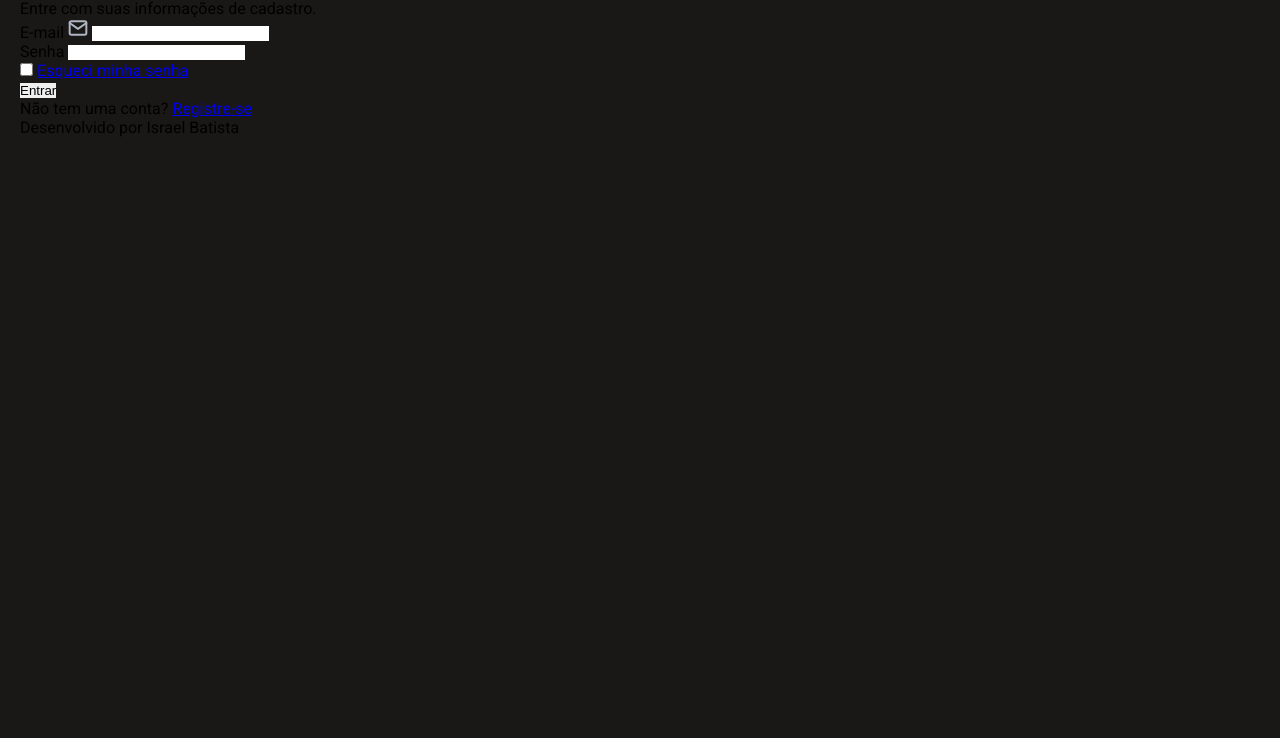
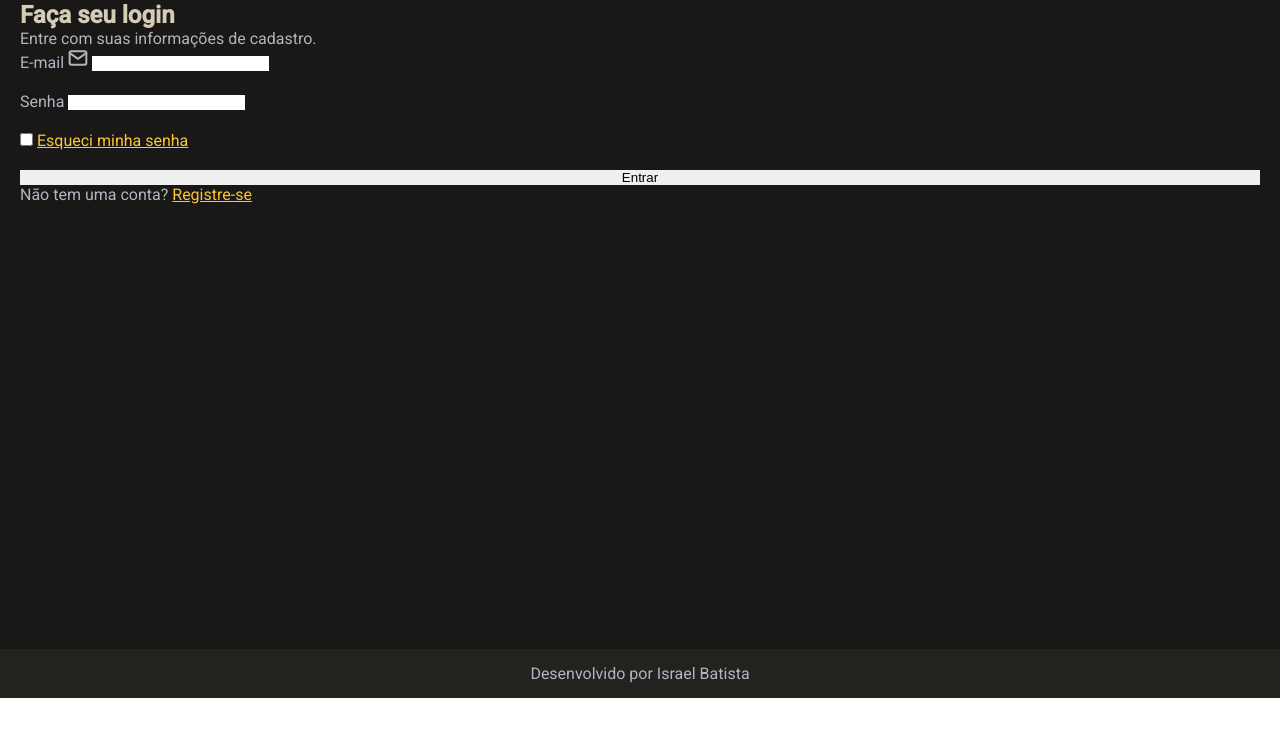
Before and after one commit to Israelfer/login-form-css, a plain HTML site: page index.html in a window 1280 px wide. Shown: the part 102-840 px from the top of the page. After the commit the page ends 800 px from the top, so only its background shows below. Drawn offline with Linux system fonts and the light colour scheme.

Commit message:
update in css

```diff
--- a/index.html
+++ b/index.html
@@ -17,9 +17,9 @@
     <div id="container">
       <main>
         <img src="./images/logo.svg" alt="logo camp.in" />
-        <section>
+        <section class="form-background">
           <div>
-            <h1>Faça seu login</h1>
+            <h2>Faça seu login</h2>
             <p>Entre com suas informações de cadastro.</p>
           </div>
           <form action="#">
--- a/style.css
+++ b/style.css
@@ -23,7 +23,43 @@ body {
 
 #container {
   background: var(--background);
-  widht: 100wh;
   height: 100vh;
+  color: var(--text-base);
+}
+
+main {
   padding: 40px 20px 0;
 }
+
+h2 {
+  color: var(--text-title);
+}
+
+a {
+  color: var(--primary-color);
+}
+
+footer {
+  position: absolute;
+  bottom: 0;
+  left: 0;
+  right: 0;
+  padding: 15px;
+  text-align: center;
+  background: var(--form-background);
+}
+
+.form-background {
+  margin-top: 30px;
+  /* display: flex;
+  flex-direction: column;
+  gap: 27px; */
+
+  /* background: var(--form-background); */
+}
+
+form {
+  display: flex;
+  flex-direction: column;
+  gap: 20px;
+}
```
